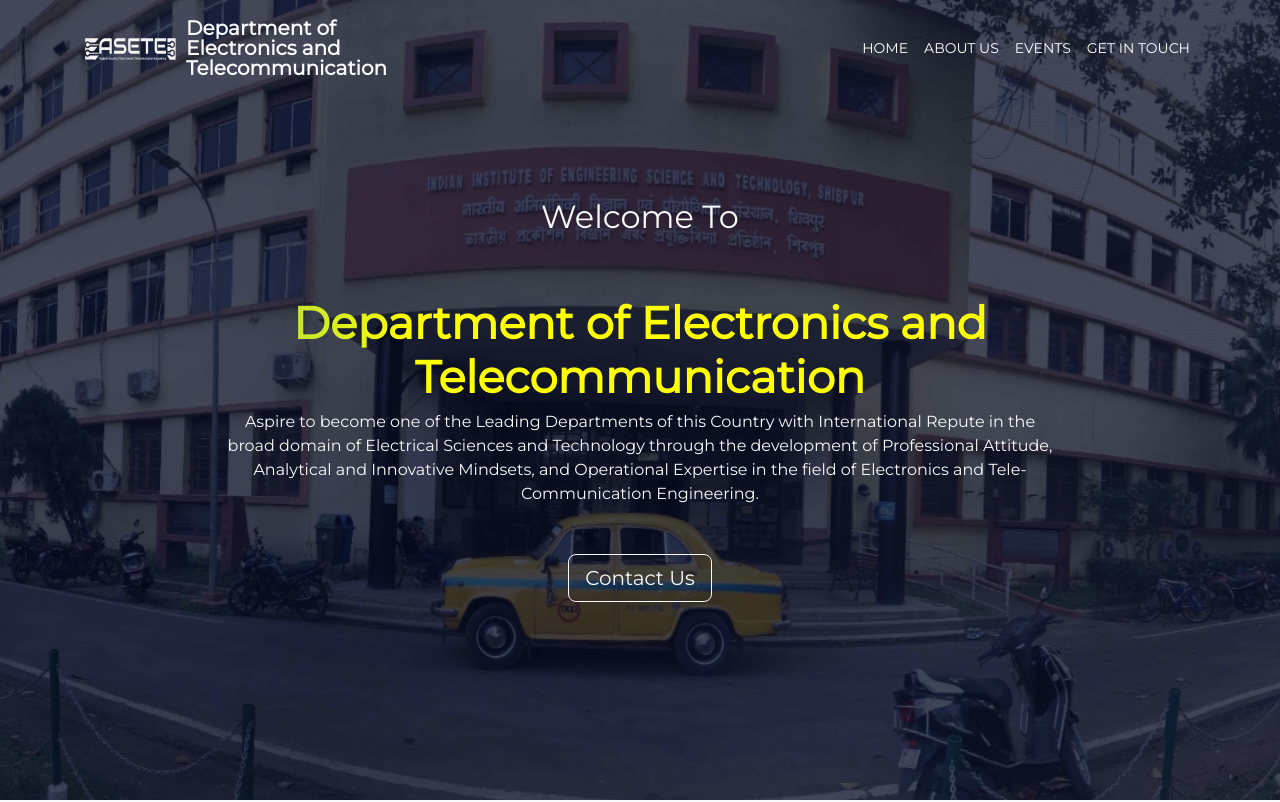
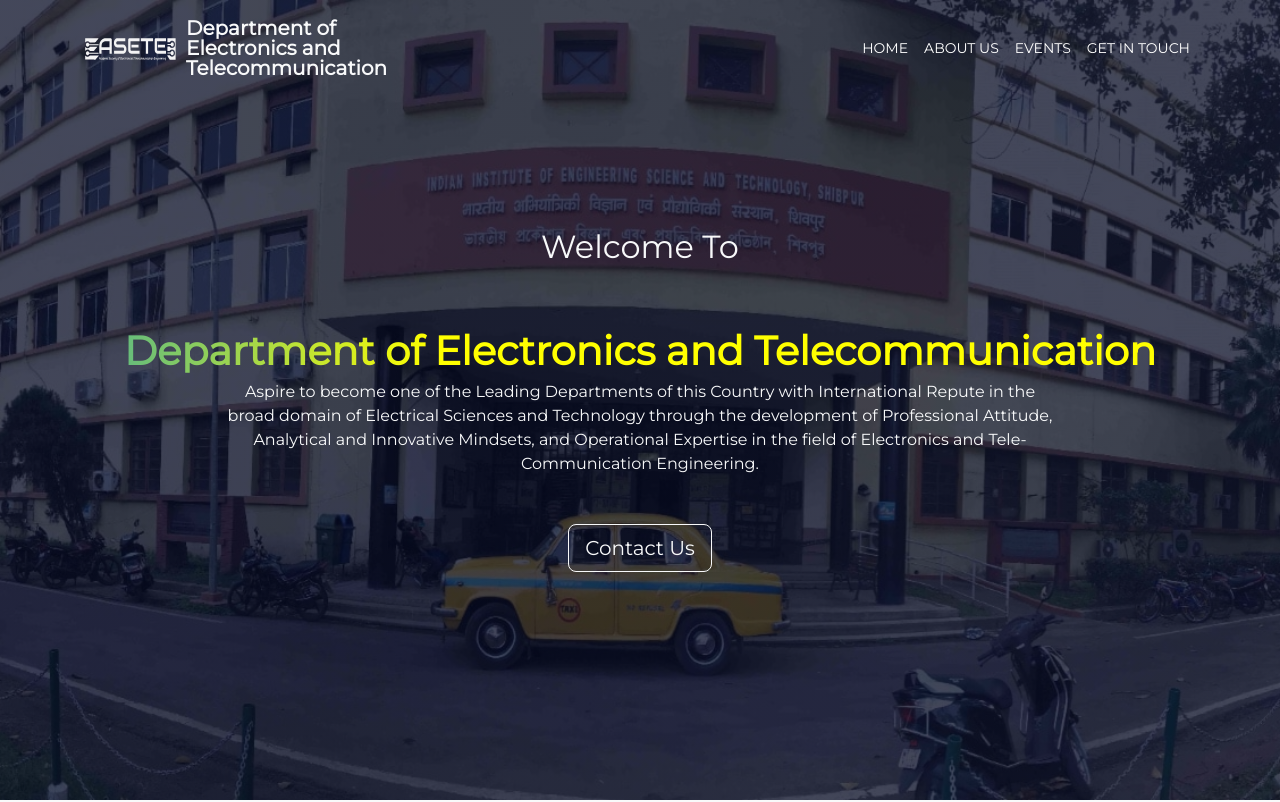
Before and after one commit to Susmita2105/Event-Calendar, a React (Create React App) app: page / in a window 1280 px wide. Shown: the top 802 px of the page. Built offline with nearby package versions, Linux system fonts and the light colour scheme.

Commit message:
title alignment issue resolved

```diff
--- a/src/pages/Home/Home.jsx
+++ b/src/pages/Home/Home.jsx
@@ -34,7 +34,7 @@ function Home() {
                     <h2>Welcome To</h2>
                     <br></br>
                     <br></br>
-                    <h1 className='text-center fw-semibold spldesign'>Department of Electronics and Telecommunication</h1>
+                    <h1 className='text-center fw-semibold fs-1 spldesign'>Department of Electronics and Telecommunication</h1>
                     <p className='text-center w-75 mb-5'>Aspire to become one of the Leading Departments of this Country with International Repute in the broad domain of Electrical Sciences and Technology through the development of Professional Attitude, Analytical and Innovative Mindsets, and Operational Expertise in the field of Electronics and Tele-Communication Engineering.</p>
                     <div className='d-flex flex-column flex-sm-row align-items-center'>
                         <Link to="/contact">
```
